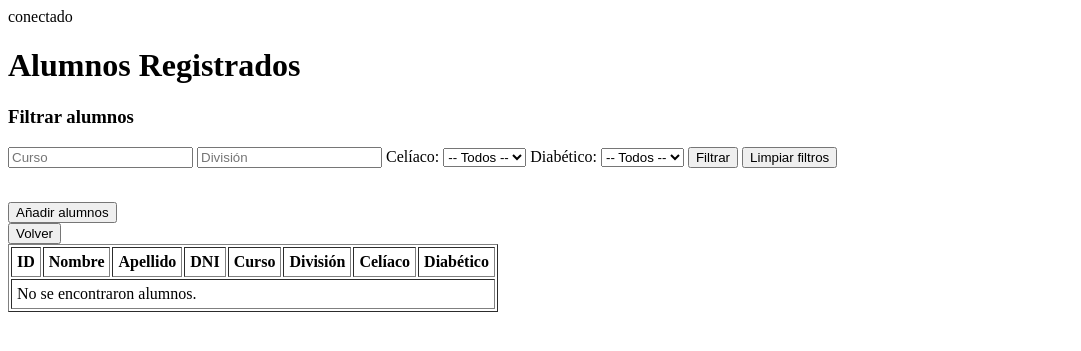
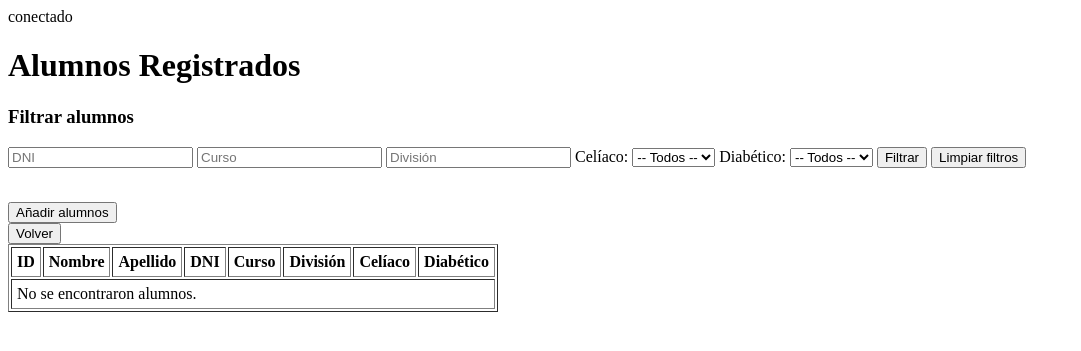
Before and after one commit to VMmagalimonzon/distribuci-n-de-alimentos, a PHP site: page /alumnos.php in a window 1280 px wide. Shown: the top 351 px of the page, without its empty margins (0-1081 px from the left). Run offline with PHP 8.4, Linux system fonts and the light colour scheme; data that the repository does not hold is empty.

Commit message:
modificaciones en añadir , alumnos y filtros

```diff
--- a/alumnos.php
+++ b/alumnos.php
@@ -2,6 +2,7 @@
 include("conexion.php");
 
 // Obtener valores de los filtros (si vienen por GET)
+$dni       = $_GET['dni']       ?? '';
 $curso     = $_GET['curso']     ?? '';
 $division  = $_GET['division']  ?? '';
 $celiaco   = $_GET['celiaco']   ?? '';
@@ -11,6 +12,9 @@ $diabetico = $_GET['diabetico'] ?? '';
 $sql = "SELECT * FROM alumno WHERE 1=1";
 
 // Agregar condiciones según los filtros
+if ($dni != '') {
+    $sql .= " AND dni = '" . mysqli_real_escape_string($conexion, $dni) . "'";
+}
 if ($curso != '') {
     $sql .= " AND curso = '" . mysqli_real_escape_string($conexion, $curso) . "'";
 }
@@ -41,6 +45,7 @@ if (!$resultado) {
 
     <h3>Filtrar alumnos</h3>
     <form method="get" action="">
+        <input type="text" name="dni" placeholder="DNI" value="<?= htmlspecialchars($dni) ?>">
         <input type="text" name="curso" placeholder="Curso" value="<?= htmlspecialchars($curso) ?>">
         <input type="text" name="division" placeholder="División" value="<?= htmlspecialchars($division) ?>">
 
@@ -61,6 +66,7 @@ if (!$resultado) {
         <button type="submit">Filtrar</button>
         <a href="alumnos.php"><button type="button">Limpiar filtros</button></a>
     </form>
+
     <br>
     <a href="añadir.php">
         <button>Añadir alumnos</button>
--- a/añadir.php
+++ b/añadir.php
@@ -12,6 +12,7 @@
     <form action="" name="añadir" method="post">
         <input type="text" name="nombre" placeholder="Nombre" required>
         <input type="text" name="apellido" placeholder="Apellido" required>
+        <p>dni sin puntos y sin espacios </p>
         <input type="number" name="dni" placeholder="DNI" required>
         <input type="text" name="curso" placeholder="Curso" required>
         <input type="text" name="division" placeholder="División" required>
```
